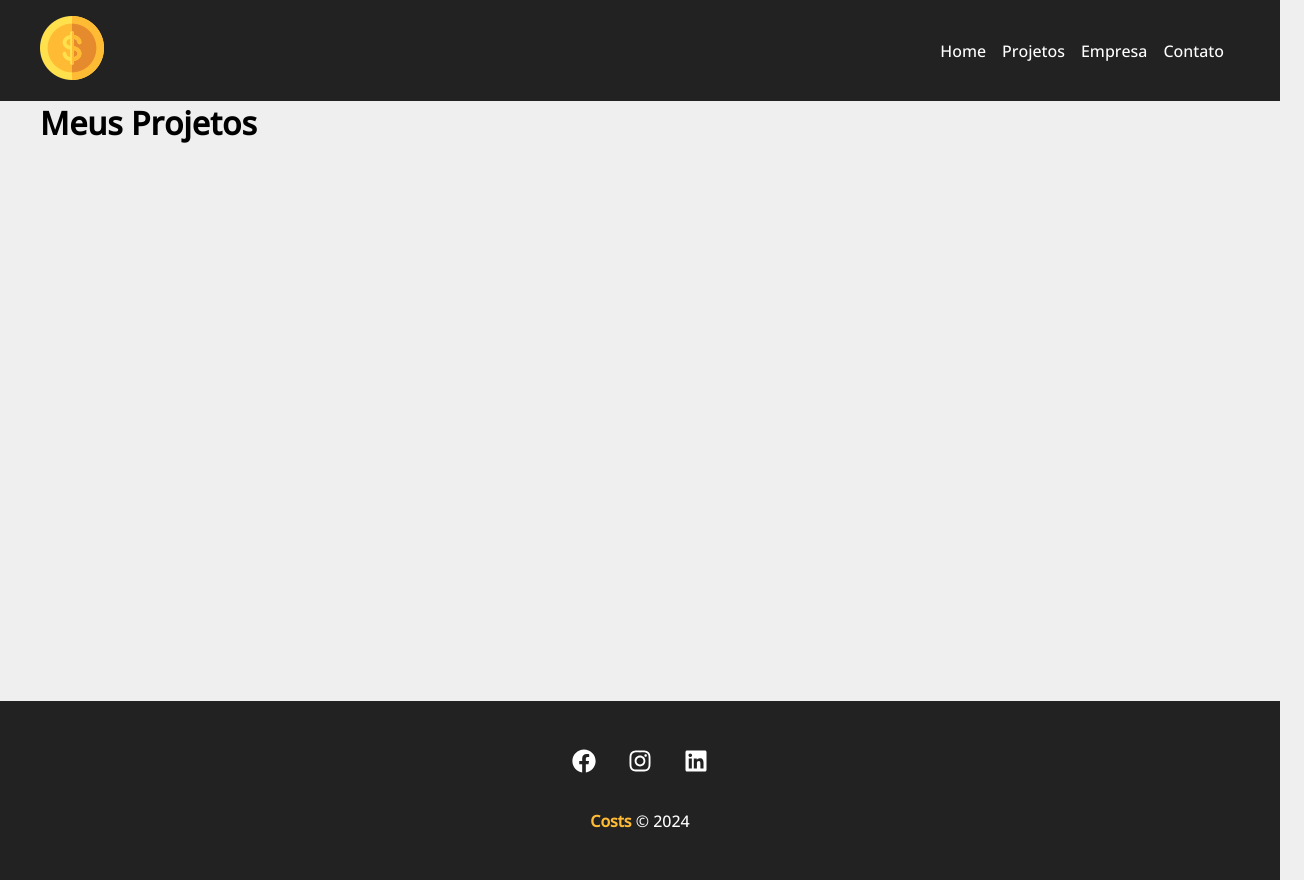
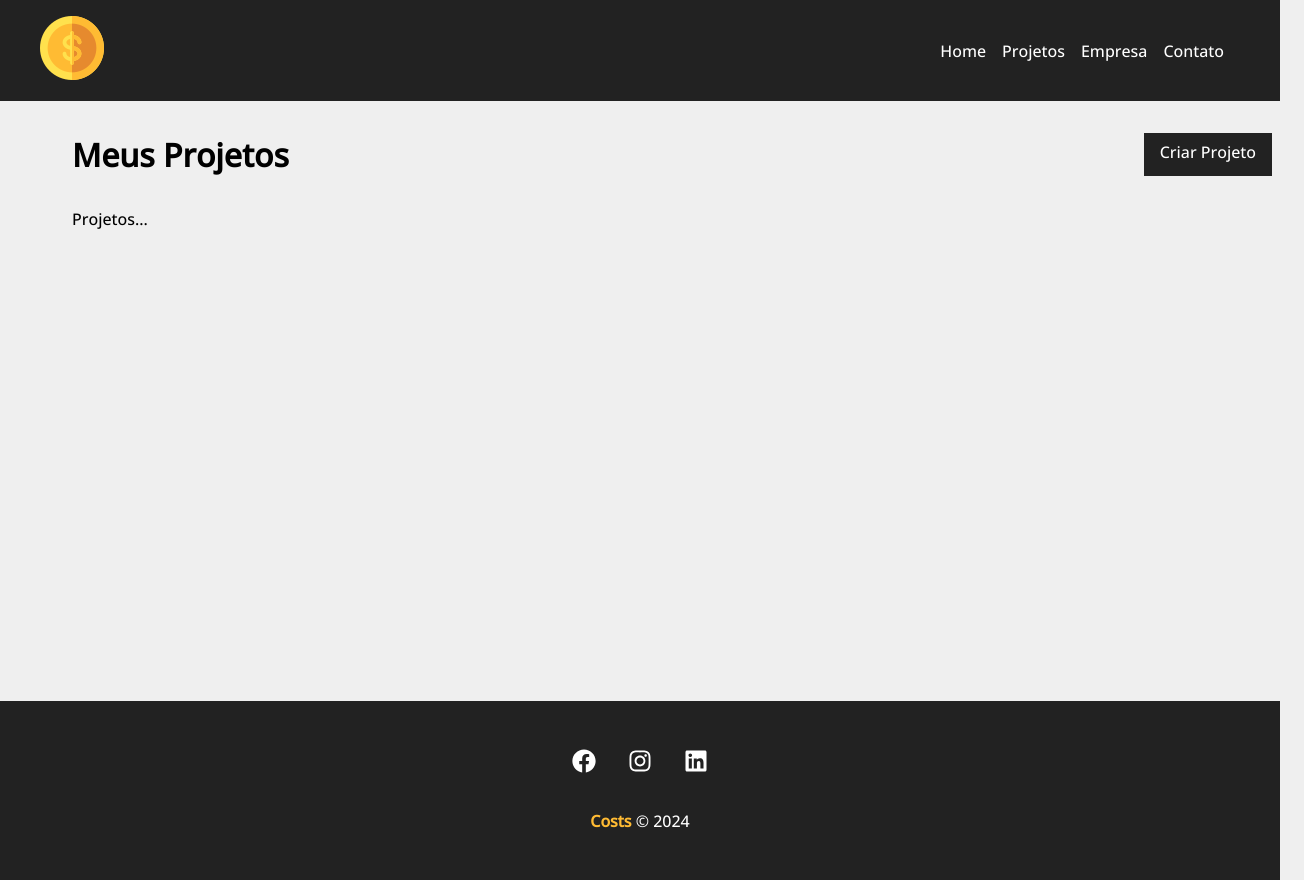
Before and after one commit to Victor87dev/projeto-planner, a React (Vite) app in the folder projeto-costs/: page /projects in a window 1280 px wide. Shown: the whole page, 1304 px wide, since content can reach past the window. Built offline with nearby package versions, Linux system fonts and the light colour scheme.

Commit message:
perf: estilizando pagina Projects, preparando para receber os projetos

```diff
--- a/projeto-costs/src/components/pages/Projects.jsx
+++ b/projeto-costs/src/components/pages/Projects.jsx
@@ -1,5 +1,9 @@
 import { useLocation } from "react-router-dom"
+
 import Message from "../layout/Message"
+import styles from "./Projects.module.css"
+import Container from "../layout/Container"
+import LinkButton from "../layout/LinkButton"
 
 const Projects = ()=>{
 
@@ -12,9 +16,15 @@
   }
 
   return(
-    <div>
-      <h1>Meus Projetos</h1>
+    <div className={styles.project_container}>
+      <div className={styles.title_container}>
+        <h1>Meus Projetos</h1>
+        <LinkButton to="/newproject" text="Criar Projeto"/>
+      </div>
       {message && <Message  type="sucess" msg={message}/>}
+      <Container customClass="start">
+        <p>Projetos...</p>
+      </Container>
     </div>
   )
 }
--- /dev/null
+++ b/projeto-costs/src/components/pages/Projects.module.css
@@ -0,0 +1,9 @@
+.project_container{
+    padding: 2em;
+}
+
+.title_container{
+    display: flex;
+    justify-content: space-between;
+    margin-bottom: 2em;
+}
```
